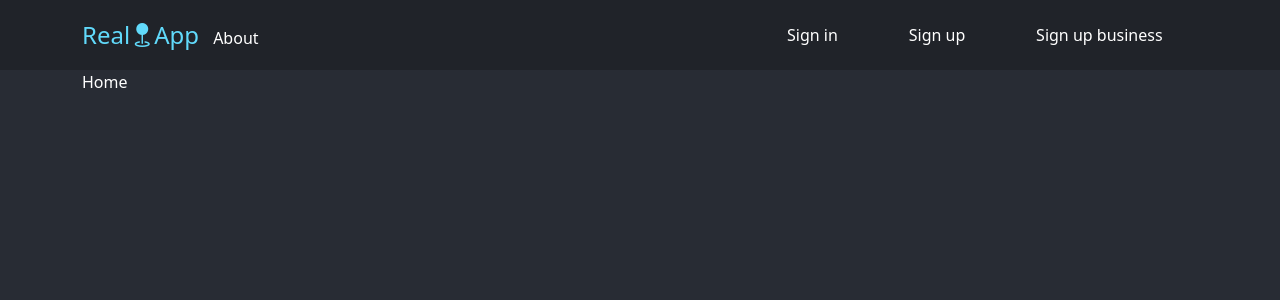
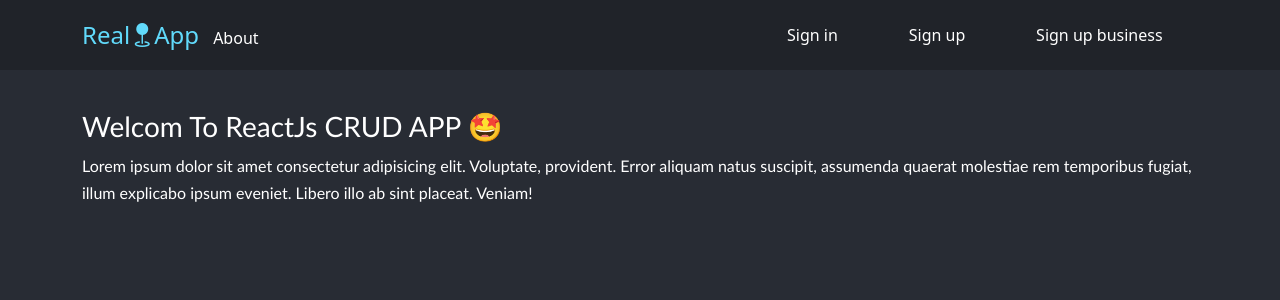
Before and after one commit to mAbdeen9/Bootcamp-ReactJs-Project, a React (Create React App) app: page / in a window 1280 px wide. Shown: the top 300 px of the page. Built offline with nearby package versions, Linux system fonts and the light colour scheme.

Commit message:
updating About page

```diff
--- a/src/components/About/About.jsx
+++ b/src/components/About/About.jsx
@@ -1,7 +1,13 @@
 import React from "react";
-
+import classes from "./About.module.css";
 function About() {
-  return <div>About</div>;
+  return (
+    <div className={classes.main}>
+      <div>This is a React JS SPA APP 🚀</div>
+      <div>interact with nodeJs API 🔮 </div>
+      <div>implement the CRUD operations 📥</div>
+    </div>
+  );
 }
 
 export default About;
--- a/src/components/About/About.module.css
+++ b/src/components/About/About.module.css
@@ -0,0 +1,10 @@
+.main {
+  margin-top: 40px;
+  font-family: "Gill Sans", "Gill Sans MT", Calibri, "Trebuchet MS", sans-serif;
+}
+
+.main div {
+  font-size: 1.2rem;
+
+  padding: 0.5rem;
+}
--- a/src/components/Header/Header.jsx
+++ b/src/components/Header/Header.jsx
@@ -6,13 +6,15 @@ import links from "../../helpers/links";
 
 function Header() {
   const [showMenu, setShowMenu] = useState(false);
-  const { home, about, SignIn, SignUp, SignUpBiz } = links(classes);
-
   const handelShowMenu = () => setShowMenu((state) => !state);
+  const { home, about, SignIn, SignUp, SignUpBiz } = links(
+    classes,
+    handelShowMenu
+  );
 
   return (
     <Fragment>
-      <div className={`container-fluid ${classes.nav_box}  `}>
+      <div className={`container-fluid ${classes.nav_box}`}>
         <div className="container">
           <div className={classes.nav_bar}>
             <div>
@@ -33,7 +35,7 @@ function Header() {
         </div>
       </div>
       {showMenu && (
-        <div className={`container-fluid ${classes.mobile_box}  `}>
+        <div className={`container-fluid ${classes.mobile_box}`}>
           <div className={`container ${classes.mobile_menu}`}>
             {SignIn}
             {SignUp}
--- a/src/components/Header/Header.module.css
+++ b/src/components/Header/Header.module.css
@@ -31,9 +31,16 @@
   text-decoration: none;
   color: inherit;
 }
+.notActiveLink :hover {
+  color: #61dafb;
+}
 
 .activeLink {
   text-decoration: none;
+  color: #60d9f9;
+}
+
+.activeLink :hover {
   color: #60d9f9;
 }
 
--- a/src/components/Home/Home.jsx
+++ b/src/components/Home/Home.jsx
@@ -1,7 +1,18 @@
 import React from "react";
+import classes from "./Home.module.css";
 
 function Home() {
-  return <div>Home</div>;
+  return (
+    <div className={classes.main}>
+      <h3>Welcom To ReactJs CRUD APP 🤩 </h3>
+      <p>
+        Lorem ipsum dolor sit amet consectetur adipisicing elit. Voluptate,
+        provident. Error aliquam natus suscipit, assumenda quaerat molestiae rem
+        temporibus fugiat, illum explicabo ipsum eveniet. Libero illo ab sint
+        placeat. Veniam!
+      </p>
+    </div>
+  );
 }
 
 export default Home;
--- a/src/components/Home/Home.module.css
+++ b/src/components/Home/Home.module.css
@@ -0,0 +1,5 @@
+.main {
+  margin-top: 40px;
+  font-family: "Gill Sans", "Gill Sans MT", Calibri, "Trebuchet MS", sans-serif;
+  line-height: 1.7;
+}
--- a/src/helpers/links.js
+++ b/src/helpers/links.js
@@ -15,7 +15,7 @@ const myLink = (props) => {
   );
 };
 
-function links(classes) {
+function links(classes, handelShowMenu) {
   const home = myLink({
     link: (
       <span className={classes.logo}>
@@ -33,19 +33,19 @@ function links(classes) {
   });
 
   const SignIn = myLink({
-    link: <span> Sign in </span>,
+    link: <span onClick={handelShowMenu}> Sign in </span>,
     path: "/sign-in",
     classes: classes,
   });
 
   const SignUp = myLink({
-    link: <span> Sign up </span>,
+    link: <span onClick={handelShowMenu}> Sign up </span>,
     path: "/sign-up",
     classes: classes,
   });
 
   const SignUpBiz = myLink({
-    link: <span> Sign up business </span>,
+    link: <span onClick={handelShowMenu}> Sign up business </span>,
     path: "/sing-up-biz",
     classes: classes,
   });
```
